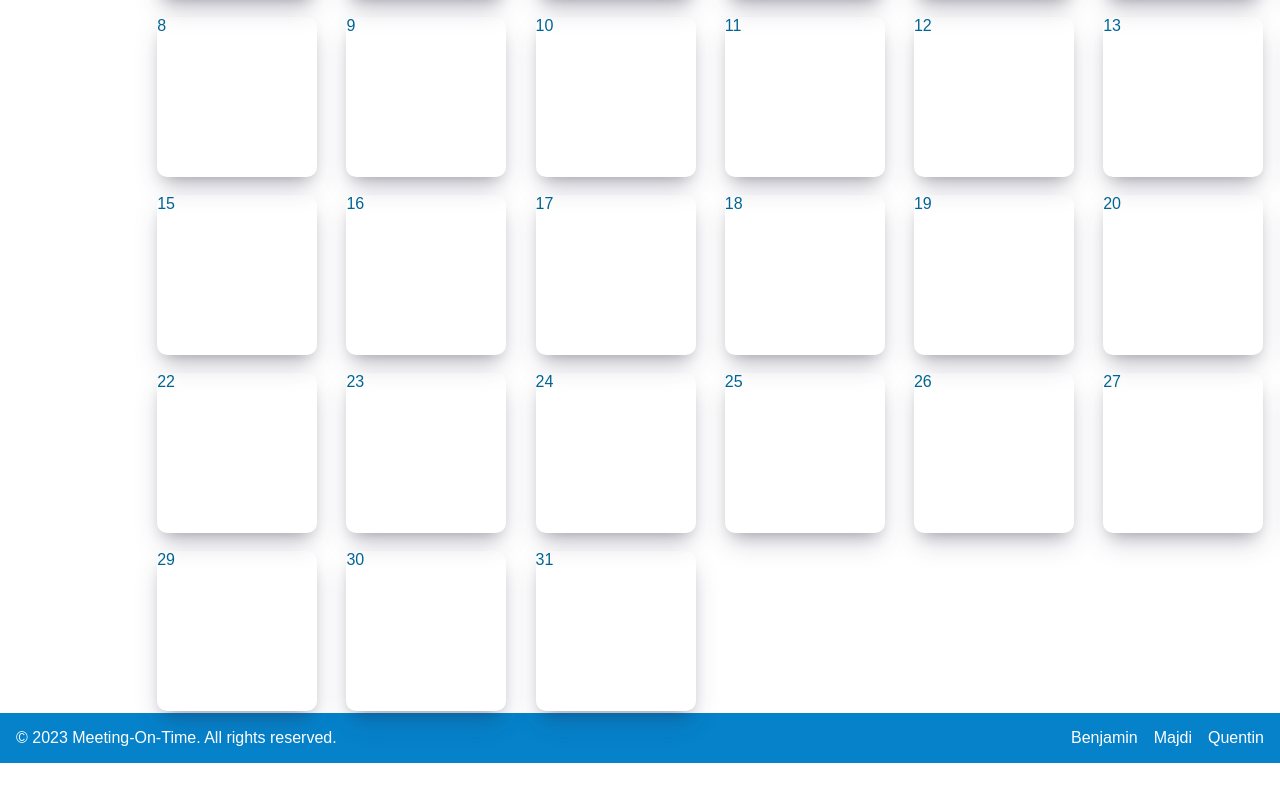
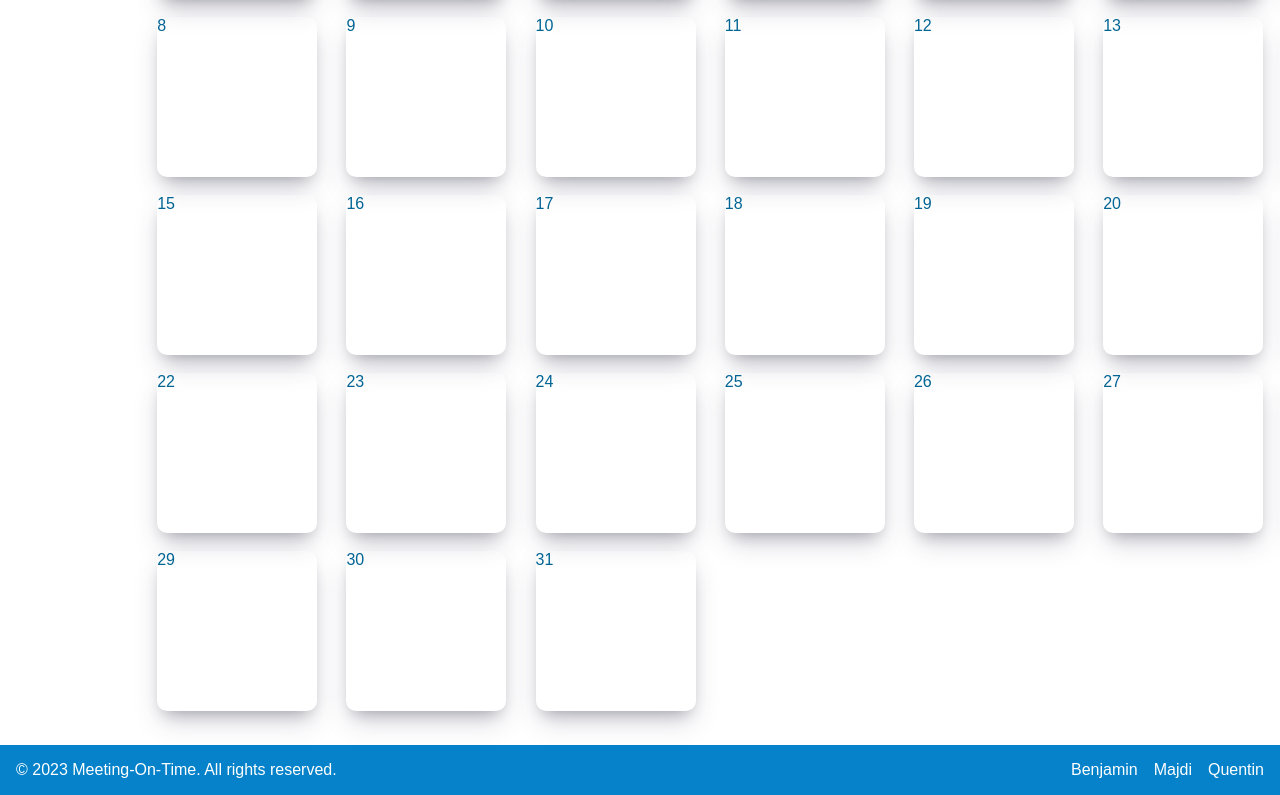
Before and after one commit to Benjamin-Dervieux/Meeting-On-Time, an Angular app: page / in a window 1280 px wide. Shown: the part 390-1185 px from the top of the page. Before the commit the page ends 1153 px from the top, so only its background shows below. Built offline with nearby package versions, Linux system fonts and the light colour scheme.

Commit message:
updates app css

```diff
--- a/src/app/app.component.css
+++ b/src/app/app.component.css
@@ -1,3 +1,7 @@
 .calendar {
   margin-top: 2rem;
 }
+
+.footer {
+  margin-top: 2rem;
+}
```
